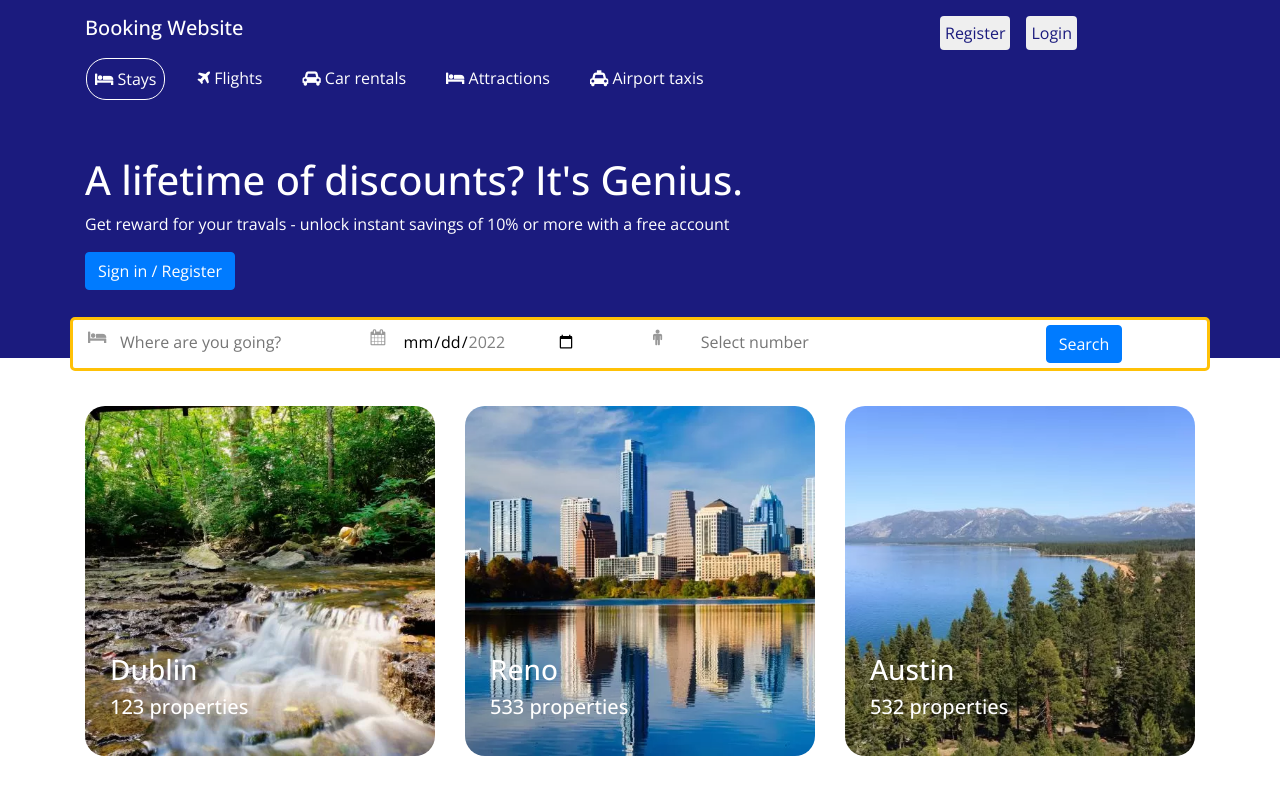
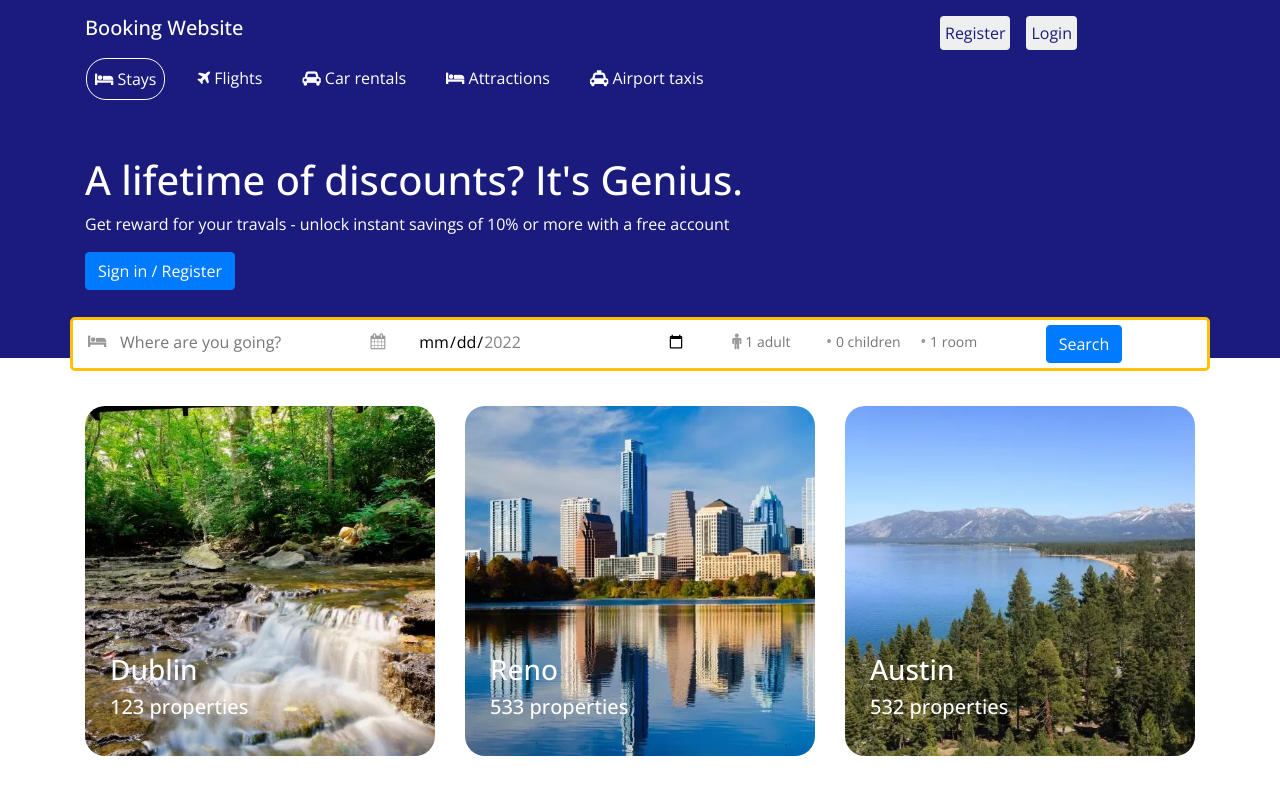
Before and after one commit to dtrungqt/RJS301x_1.0_ASM, a React (Create React App) app: page / in a window 1280 px wide. Shown: the top 800 px of the page. Built offline with nearby package versions, Linux system fonts and the light colour scheme.

Commit message:
2nd_capnhat-yc1-3

```diff
--- a/src/pages/UI/FormComponent.js
+++ b/src/pages/UI/FormComponent.js
@@ -16,7 +16,7 @@ const Form = () => {
           placeholder="You Email"
           className="form_btn_email"
         />
-        <button type="sumbit" className="btn form_btn_submit ml-2 btn-primary">
+        <button type="button" className="btn form_btn_submit ml-2 btn-primary">
           Subscribe
         </button>
       </form>
--- a/src/pages/UI/HeaderComponent.css
+++ b/src/pages/UI/HeaderComponent.css
@@ -24,3 +24,21 @@
 .form-info .fa {
   color: #999;
 }
+.form_input_amount input {
+  font-size: 14px;
+}
+
+.form_input_amount .input_adult {
+  font-size: 14px;
+  width: 50px;
+}
+
+.form_input_amount .input_children {
+  font-size: 14px;
+  width: 67px;
+}
+
+.form_input_amount .input_room {
+  font-size: 14px;
+  width: 50px;
+}
--- a/src/pages/UI/HeaderComponent.js
+++ b/src/pages/UI/HeaderComponent.js
@@ -6,7 +6,9 @@ const Header = () => {
   //TẠO 3 STATE CHO 3 INPUT
   const [locationInput, setLocationInput] = useState("");
   const [dateInput, setDateInput] = useState("");
-  const [amountInput, setAmountInput] = useState("");
+  const [amountAdultInput, setAmountAdultInput] = useState("");
+  const [amountChildrenInput, setAmountChildrenInput] = useState("");
+  const [amountRoomInput, setAmountRoomInput] = useState("");
 
   //HÀM CẬP NHẬT STATE
   const locationChangeHandle = (event) => {
@@ -15,8 +17,14 @@ const Header = () => {
   const dateChangeHandle = (event) => {
     setDateInput(event.target.value);
   };
-  const amountChangeHandle = (event) => {
-    setAmountInput(event.target.value);
+  const amountAdultChangeHandle = (event) => {
+    setAmountAdultInput(event.target.value);
+  };
+  const amountChildrenChangeHandle = (event) => {
+    setAmountChildrenInput(event.target.value);
+  };
+  const amountRoomChangeHandle = (event) => {
+    setAmountRoomInput(`${event.target.value}`);
   };
 
   //HÀM XỬ LÝ KHI ẤN SEARCH
@@ -40,7 +48,7 @@ const Header = () => {
         <form className="row pr-1 form-info" onSubmit={submitFormHandle}>
           <label className="col-3" htmlFor="location">
             <div className="row pt-1">
-              <i className="fa fa-bed col-2"></i>
+              <i className="fa fa-bed col-2  pt-1"></i>
               <input
                 type="text"
                 id="location"
@@ -53,34 +61,104 @@ const Header = () => {
               />
             </div>
           </label>
-          <label className="col-3" htmlFor="dateInput">
+          <label className="col-4" htmlFor="dateInput">
             <div className="row pt-1">
-              <i className="fa fa-calendar col-2"></i>
+              <i className="fa fa-calendar col-2  pt-1"></i>
               <input
                 type="date"
                 id="dateInput"
                 onChange={dateChangeHandle}
                 value={dateInput}
-                className="header-input_box col-8 pl-0"
+                className="header-input_box col-9 pl-0"
                 min="2022-01-01"
                 max="2022-12-31"
               />
             </div>
           </label>
-          <label className="col-4" htmlFor="amountInput">
+
+          <div className="col-3">
+            <div className="row form_input_amount pt-1">
+              <label className="col-4 p-0" htmlFor="amountAdultInput">
+                {/* <div className="row pt-1"> */}
+                <span className="fa fa-male pr-1 "></span>
+                <input
+                  type="text"
+                  id="amountAdultInput"
+                  onChange={amountAdultChangeHandle}
+                  value={amountAdultInput}
+                  className=" header-input_box input_adult  pl-0"
+                  placeholder="1 adult"
+                />
+                {/* </div> */}
+              </label>
+              <label className="col-4 p-0" htmlFor="amountChildrenInput">
+                {/* <div className="row pt-1"> */}
+                <span className="fa p-0 pt-1 pr-1">•</span>
+                <input
+                  type="text"
+                  id="amountChildrenInput"
+                  onChange={amountChildrenChangeHandle}
+                  value={amountChildrenInput}
+                  className=" header-input_box input_children pl-0"
+                  placeholder="0 children"
+                />
+                {/* </div> */}
+              </label>
+              <label className="col-4 p-0" htmlFor="amountRoomInput">
+                {/* <div className="row pt-1"> */}
+                <span className="fa p-0 pt-1 pr-1">•</span>
+                <input
+                  type="text"
+                  id="amountRoomInput"
+                  onChange={amountRoomChangeHandle}
+                  value={amountRoomInput}
+                  className=" header-input_box input_room pl-0"
+                  placeholder="1 room"
+                />
+                {/* </div> */}
+              </label>
+            </div>
+          </div>
+          {/* <label className="col-1" htmlFor="amountAdultInput">
             <div className="row pt-1">
-              <i className="fa fa-male col-2"></i>
+              <span className="fa fa-male col-1  pt-1"></span>
               <input
                 type="text"
-                id="amountInput"
+                id="amountAdultInput"
                 onChange={amountChangeHandle}
                 value={amountInput}
-                className=" header-input_box col-9 pl-0"
-                placeholder="Select number"
+                className=" header-input_box col-8 pl-0"
+                placeholder="1 adult"
               />
             </div>
           </label>
-          <Link to="/search" className="col-2">
+          <label className="col-1" htmlFor="amountChildrenInput">
+            <div className="row pt-1">
+              <span className="fa col-1 p-0 pt-1">•</span>
+              <input
+                type="text"
+                id="amountChildrenInput"
+                onChange={amountChangeHandle}
+                value={amountInput}
+                className=" header-input_box col-8 pl-0"
+                placeholder="1 children"
+              />
+            </div>
+          </label>
+          <label className="col-1" htmlFor="amountRoomInput">
+            <div className="row pt-1">
+              <span className="fa col-1 p-0 pt-1">•</span>
+              <input
+                type="text"
+                id="amountRoomInput"
+                onChange={amountChangeHandle}
+                value={amountInput}
+                className=" header-input_box col-8 pl-0"
+                placeholder="1 room"
+              />
+            </div>
+          </label> */}
+          <Link to="/search" className=" col-2 ">
             <button type="submit" className="btn btn-primary text-white ml-3">
               Search
             </button>
```
